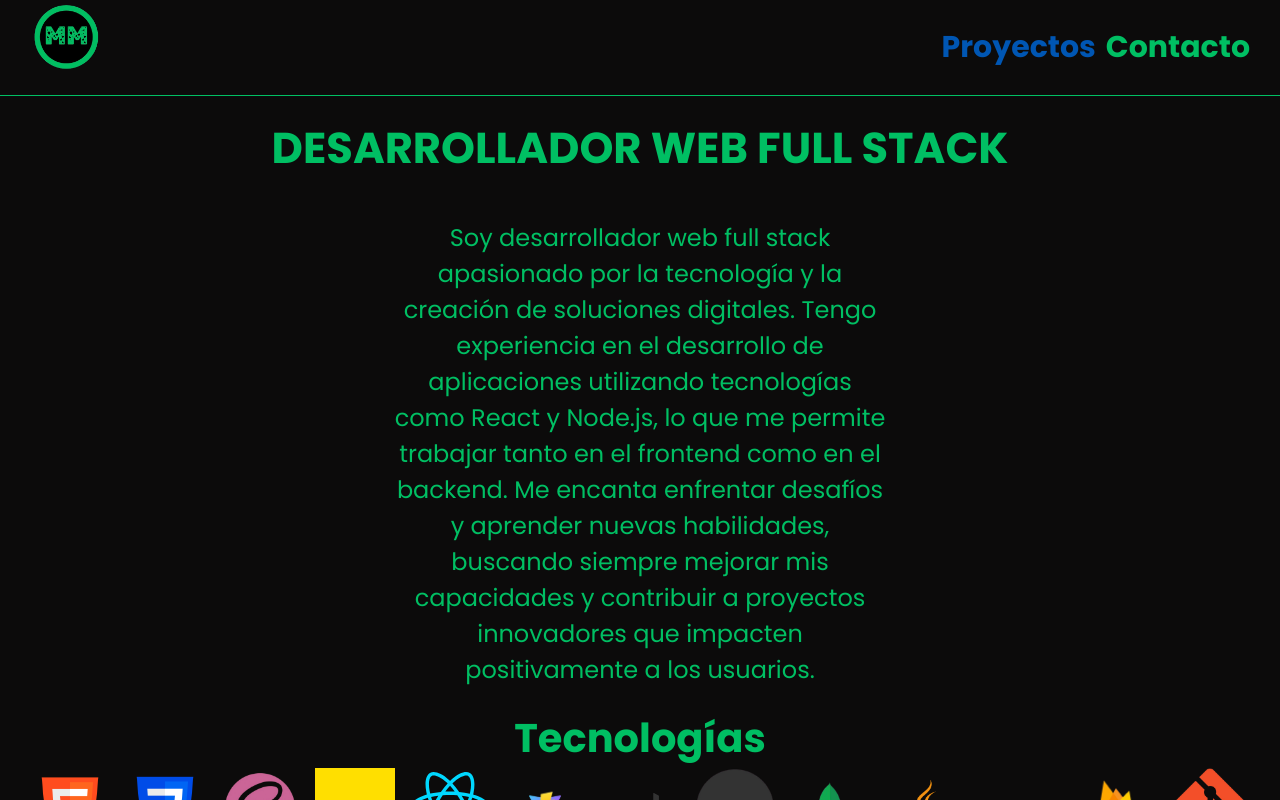
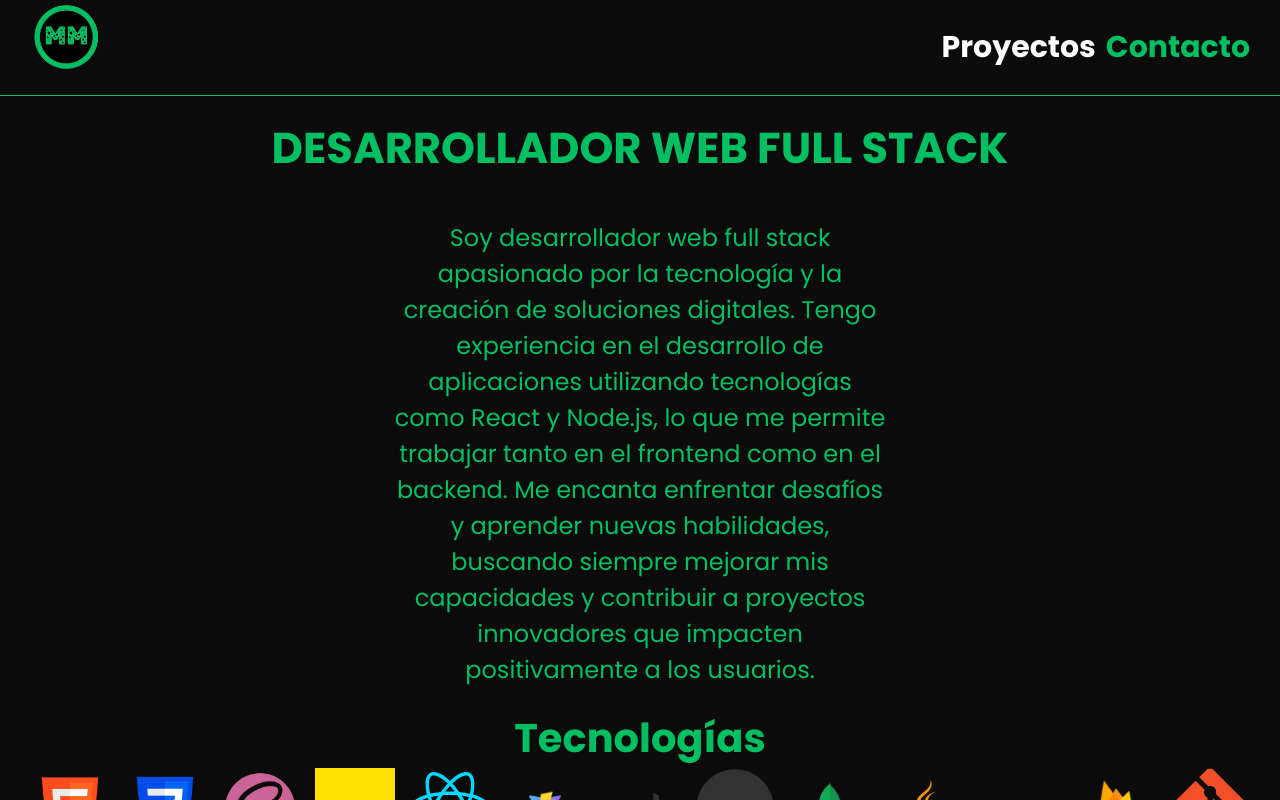
Before and after one commit to maxiluma18/My_Portfolio, a React (Vite) app: page / in a window 1280 px wide. In both pictures the pointer is over the link "Proyectos". Shown: the top 800 px of the page. Built offline with nearby package versions, Linux system fonts and the light colour scheme.

Commit message:
Change color tabs

```diff
--- a/src/components/Nav.css
+++ b/src/components/Nav.css
@@ -26,7 +26,7 @@
 }
 
 .nav-item:hover {
-    color: #0056b3;
+    color: #fff;
 }
 
 .active {
```
